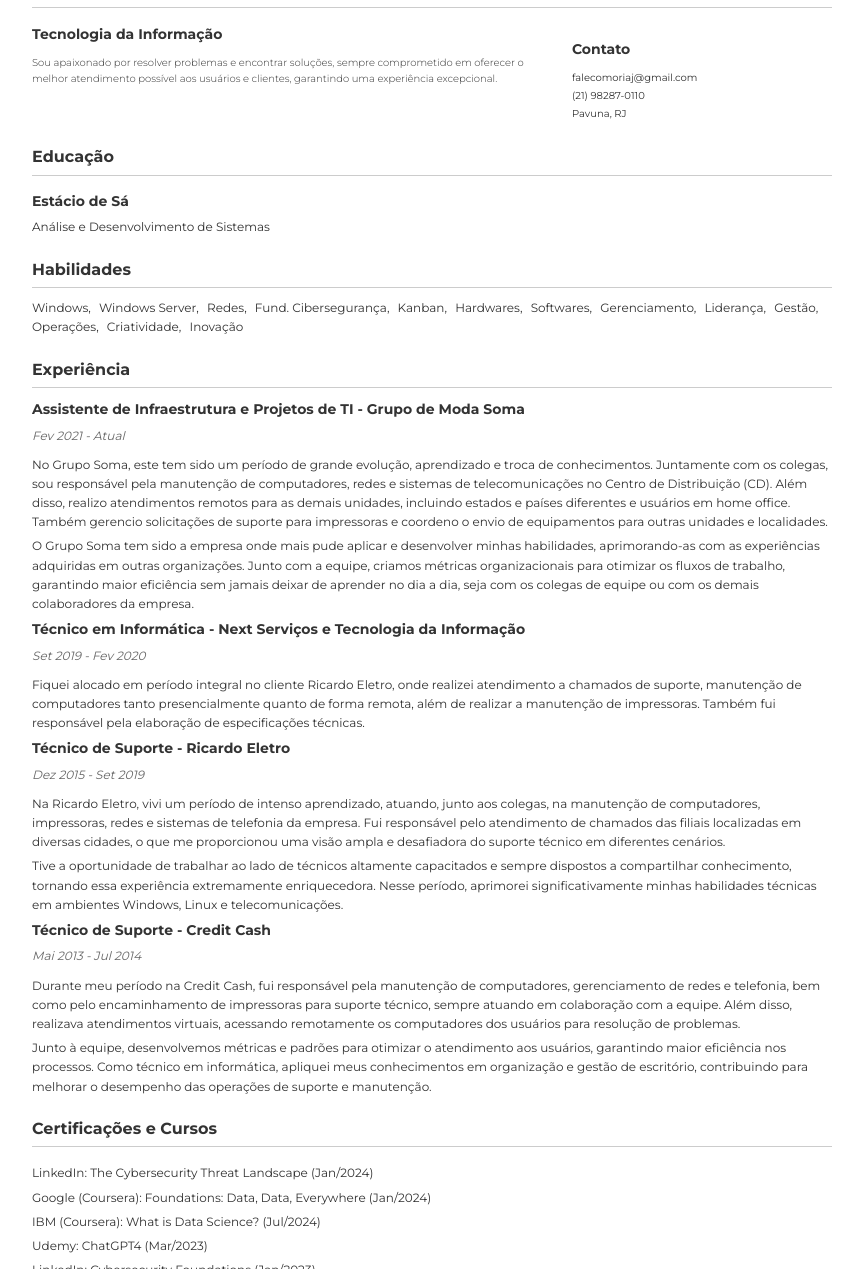
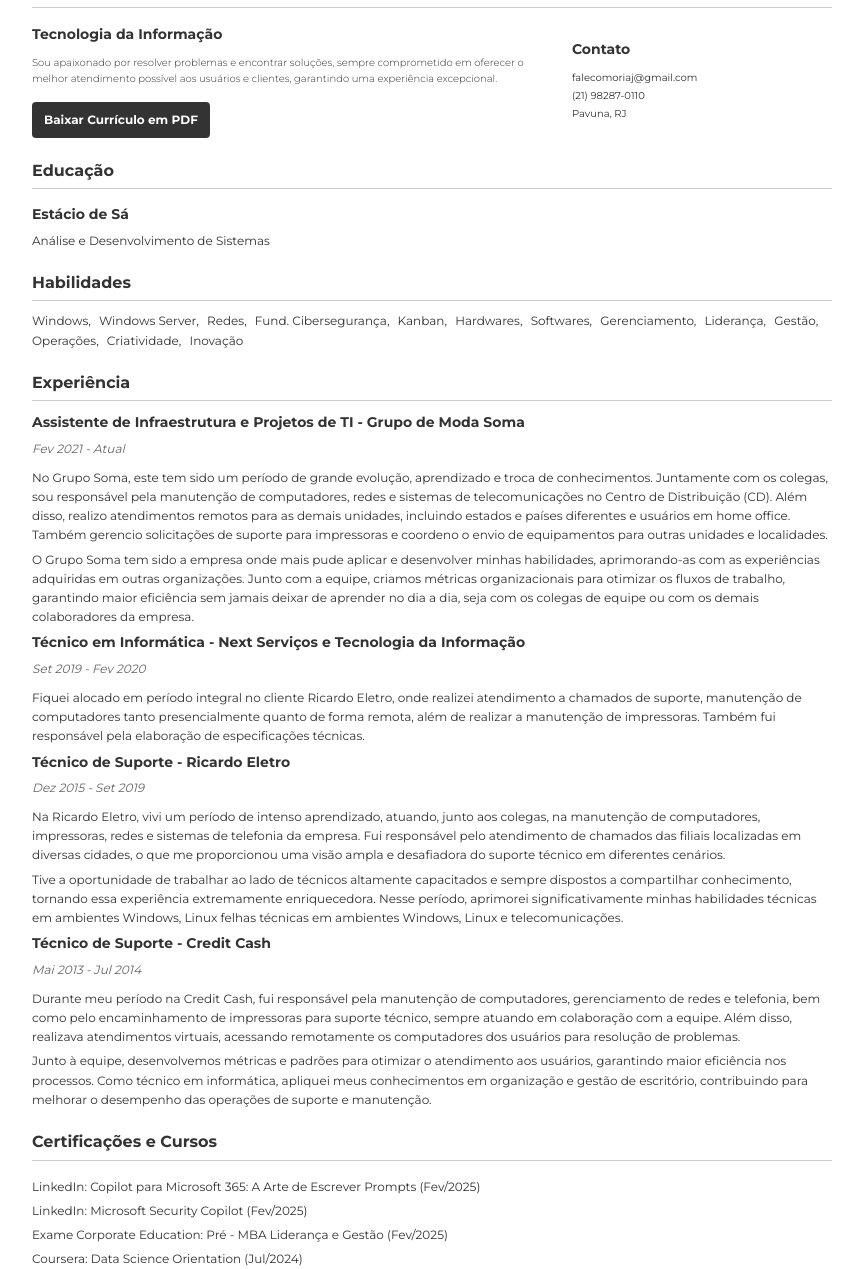
Before and after one commit to riajaddae/riaj, a plain HTML site: page index.html in a window 1280 px wide. Shown: the part 131-1400 px from the top of the page, without its empty margins (208-1071 px from the left). Drawn offline with Linux system fonts and the light colour scheme.

Commit message:
Update index.html

```diff
--- a/index.html
+++ b/index.html
@@ -107,6 +107,21 @@
             border-top: 1px solid #ccc;
             margin: 10px 0;
         }
+        .download-button {
+            display: inline-block;
+            padding: 8px 12px;
+            font-size: 12px;
+            font-weight: 700;
+            color: #fff;
+            background-color: #333;
+            text-decoration: none;
+            border-radius: 4px;
+            margin-top: 10px;
+            transition: background-color 0.3s;
+        }
+        .download-button:hover {
+            background-color: #555;
+        }
         @media (max-width: 600px) {
             .header-content {
                 flex-direction: column;
@@ -129,6 +144,7 @@
                 <div class="header-left">
                     <p style="font-size: 14px; font-weight: 700;">Tecnologia da Informação</p>
                     <p class="intro">Sou apaixonado por resolver problemas e encontrar soluções, sempre comprometido em oferecer o melhor atendimento possível aos usuários e clientes, garantindo uma experiência excepcional.</p>
+                    <a href="curriculo.pdf" class="download-button" download>Baixar Currículo em PDF</a>
                 </div>
                 <div class="header-contact">
                     <h2>Contato</h2>
@@ -182,7 +198,7 @@
             <p class="job-title">Técnico de Suporte - Ricardo Eletro</p>
             <p class="job-period">Dez 2015 - Set 2019</p>
             <p>Na Ricardo Eletro, vivi um período de intenso aprendizado, atuando, junto aos colegas, na manutenção de computadores, impressoras, redes e sistemas de telefonia da empresa. Fui responsável pelo atendimento de chamados das filiais localizadas em diversas cidades, o que me proporcionou uma visão ampla e desafiadora do suporte técnico em diferentes cenários.</p>
-            <p>Tive a oportunidade de trabalhar ao lado de técnicos altamente capacitados e sempre dispostos a compartilhar conhecimento, tornando essa experiência extremamente enriquecedora. Nesse período, aprimorei significativamente minhas habilidades técnicas em ambientes Windows, Linux e telecomunicações.</p>
+            <p>Tive a oportunidade de trabalhar ao lado de técnicos altamente capacitados e sempre dispostos a compartilhar conhecimento, tornando essa experiência extremamente enriquecedora. Nesse período, aprimorei significativamente minhas habilidades técnicas em ambientes Windows, Linux felhas técnicas em ambientes Windows, Linux e telecomunicações.</p>
         </div>
         <div>
             <p class="job-title">Técnico de Suporte - Credit Cash</p>
@@ -195,10 +211,15 @@
     <section class="certifications">
         <h2>Certificações e Cursos</h2>
         <ul>
+            <li>LinkedIn: Copilot para Microsoft 365: A Arte de Escrever Prompts (Fev/2025)</li>
+            <li>LinkedIn: Microsoft Security Copilot (Fev/2025)</li>
+            <li>Exame Corporate Education: Pré - MBA Liderança e Gestão (Fev/2025)</li>
+            <li>Coursera: Data Science Orientation (Jul/2024)</li>
+            <li>IBM (Coursera): What is Data Science? (Jul/2024)</li>
             <li>LinkedIn: The Cybersecurity Threat Landscape (Jan/2024)</li>
             <li>Google (Coursera): Foundations: Data, Data, Everywhere (Jan/2024)</li>
-            <li>IBM (Coursera): What is Data Science? (Jul/2024)</li>
             <li>Udemy: ChatGPT4 (Mar/2023)</li>
+            <li>LinkedIn: Cybersecurity Awareness: Cybersecurity Terminology (Jan/2023)</li>
             <li>LinkedIn: Cybersecurity Foundations (Jan/2023)</li>
             <li>LinkedIn: OKR to Drive Alignment, Autonomy, and Accountability in a Hybrid Workplace (Jan/2023)</li>
             <li>LinkedIn: The Six Morning Habits of High Performers (Jan/2023)</li>
```
